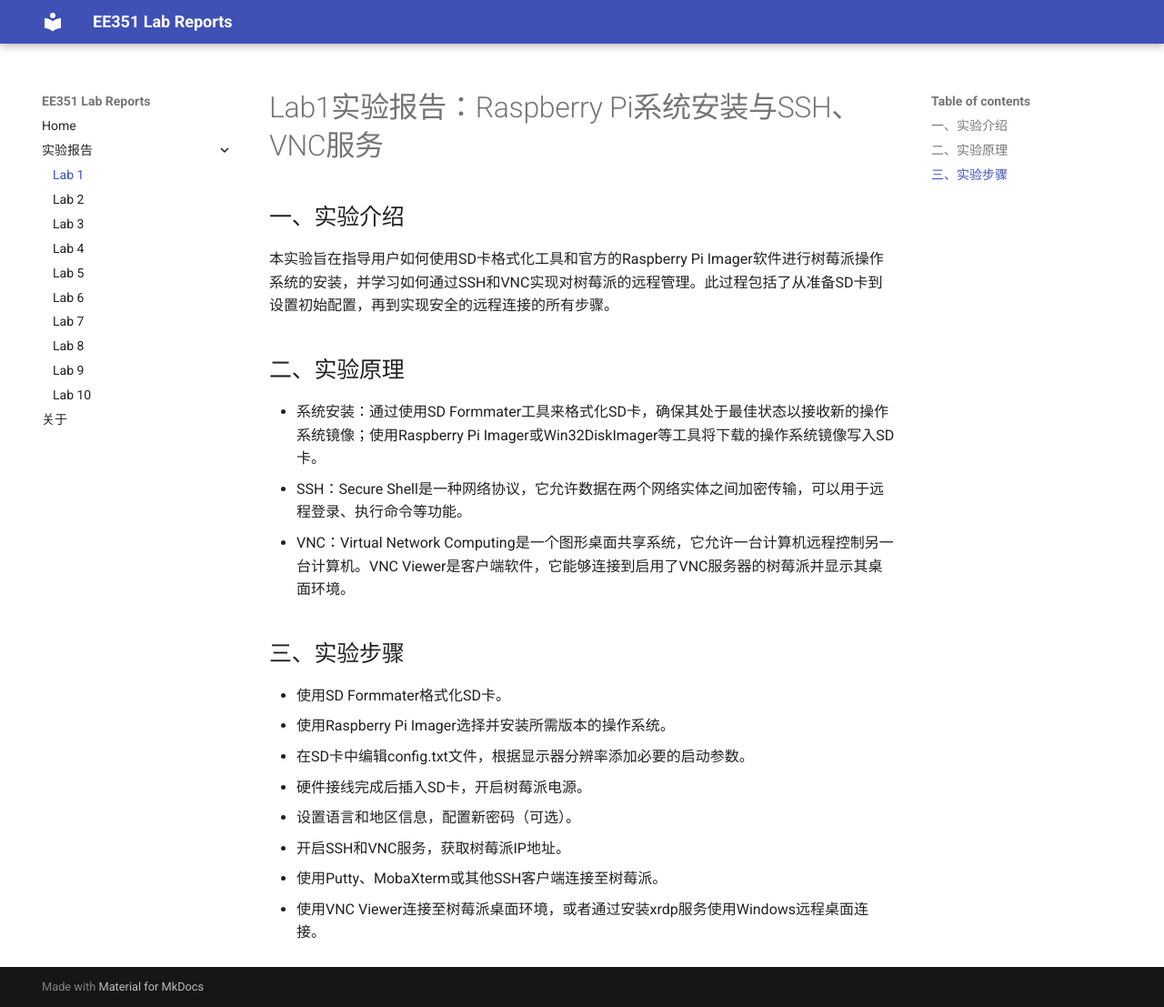
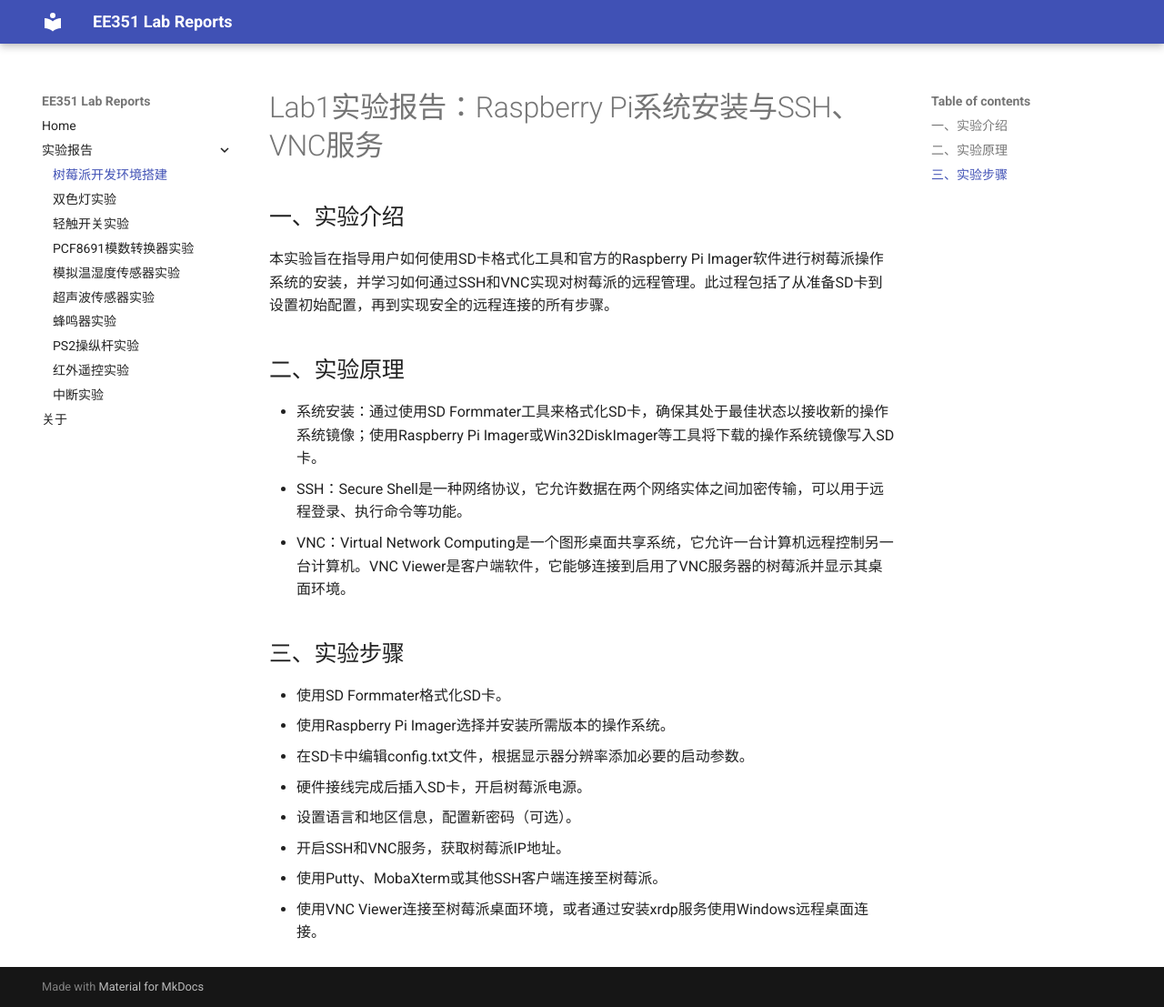
Before and after one commit to sergiudm/ee351-lab-reports, an MkDocs documentation site: the page built from docs/lab1.md, in a window 1280 px wide and 1107 px high. Shown: the whole window at 91% size. Built offline with MkDocs 1.6.1 and Material for MkDocs 9.7.7, drawn with Linux system fonts in a browser that asks for light colours.

Commit message:
Update navigation titles in mkdocs.yml for lab reports with Chinese translations

```diff
--- a/mkdocs.yml
+++ b/mkdocs.yml
@@ -2,16 +2,16 @@ site_name: EE351 Lab Reports
 nav:
   - Home: index.md
   - 实验报告:
-    - 'Lab 1': lab1.md
-    - 'Lab 2': lab2.md
-    - 'Lab 3': lab3.md
-    - 'Lab 4': lab4.md
-    - 'Lab 5': lab5.md
-    - 'Lab 6': lab6.md
-    - 'Lab 7': lab7.md
-    - 'Lab 8': lab8.md
-    - 'Lab 9': lab9.md
-    - 'Lab 10': lab10.md
+    - 树莓派开发环境搭建: lab1.md
+    - 双色灯实验: lab2.md
+    - 轻触开关实验: lab3.md
+    - PCF8691模数转换器实验: lab4.md
+    - 模拟温湿度传感器实验: lab5.md
+    - 超声波传感器实验: lab6.md
+    - 蜂鸣器实验: lab7.md
+    - PS2操纵杆实验: lab8.md
+    - 红外遥控实验: lab9.md
+    - 中断实验: lab10.md
   - 关于: about.md
 theme:
   name: material
```
